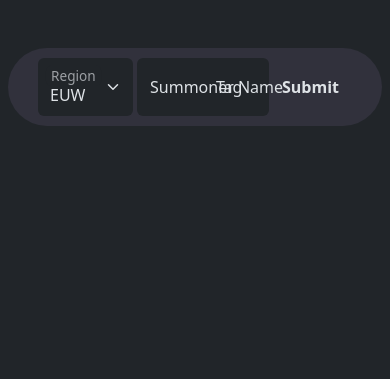
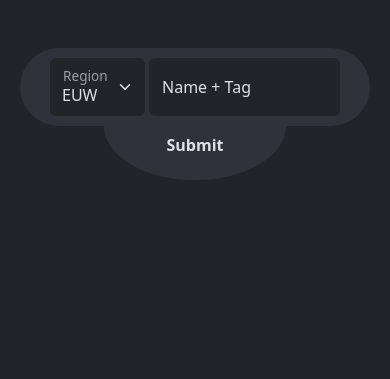
Before and after one commit to krathus88/LoL-Personal-Review, a Django app: page / in a window 390 px wide. Shown: the part 61-440 px from the top of the page. Run offline with Django 5.2, Linux system fonts and the light colour scheme.

Commit message:
[DEV]: Updated CSS for "home" to make it mobile friendly

```diff
--- a/home/static/landingPage.css
+++ b/home/static/landingPage.css
@@ -1,16 +1,28 @@
-#region {
-    width: 150px;
+main #region {
+    width: 95px;
 }
 
-main .region-label {
-    display: block;
+main #region-mobile {
+    width: 95px;
 }
 
-main .search-container {
-    background-color: #31313c; /* Change as per your design */
-    border-radius: 50px; /* Adjust to make it look like a cylinder */
-    padding: 10px 30px; /* Adjust as per your design */
-    width: fit-content; /* Adjust as per your design */
+main .form-desktop {
+    background-color: #31313c;
+    width: fit-content;
+    border-radius: 50px;
+    padding: 10px 30px;
+}
+
+main .form-mobile {
+    display: none !important;
+}
+
+main .search-container .form-desktop-name {
+    width: 125%;
+}
+
+main .search-container .form-desktop-tag {
+    width: 75%;
 }
 
 main .form-control {
@@ -21,3 +33,54 @@ main .form-control {
 main .form-select {
     border: none;
 }
+
+main .search-container .form-mobile {
+    display: none;
+    width: 100%;
+}
+
+@media (max-width: 991px) {
+    main .form-desktop {
+        background-color: inherit;
+        width: 100%;
+    }
+
+    main .search-container {
+        background-color: #31313c;
+        border-radius: 50px;
+        padding: 10px 30px;
+        z-index: 100;
+    }
+
+    /* Add styling for the half-moon background on the button */
+    main .container button::before {
+        content: '';
+        position: absolute;
+        width: 225%;
+        height: 300%;
+        background: conic-gradient(from 90deg, #31313c 50%, transparent 50%);
+        border-radius: 50%;
+        z-index: -1;
+        left: -62.5%;
+        top: -152%;
+    }
+
+    main .container button {
+        position: relative;
+        z-index: 1;
+    }
+}
+
+@media (max-width: 767px) {
+    main .form-desktop {
+        display: none !important;
+    }
+
+    main .form-mobile {
+        display: flex !important;
+    }
+
+    main .search-container {
+        width: 100%;
+    }
+}
--- a/home/templates/landingPage.html
+++ b/home/templates/landingPage.html
@@ -3,8 +3,10 @@
 {% load static %}
 <link rel="stylesheet" href="{% static 'landingPage.css' %}?{% now "U" %}" />
 <main>
-    <form class="search-container container d-flex justify-content-center mt-5" role="search" method="GET" action="{% url 'submit_summoner' %}">
+    <!-- Form Desktop -->
+    <form class="container form-desktop d-flex flex-lg-row flex-column align-items-center justify-content-center mt-5" role="search" method="GET" action="{% url 'submit_summoner' %}">
     {% csrf_token %}
+        <div class="search-container d-flex flex-row">
             <div class="form-floating me-1" bis_skin_checked="1">
                 <select class="form-select" id="region" name="region" aria-label="Region" required>
                     <option>EUW</option>
@@ -24,15 +26,48 @@
                     <option>VN</option>
                     <option>TH</option>
                 </select>
-            <label for="floatingInput">Region</label>
+                <label for="region">Region</label>
             </div>
-        <div class="form-floating " bis_skin_checked="1">
-            <input type="text" class="form-control rounded-start" id="floatingInputName" name="summoner_name" placeholder="Summoner Name" aria-label="Search Summoner Name" maxlength="16" required>
-            <label for="floatingInput">Summoner Name</label>
+            <div class="form-floating form-desktop-name" bis_skin_checked="1">
+                <input type="text" class="form-control rounded-start" id="floatingInputName" name="summoner_name" placeholder="Name" aria-label="Search Summoner Name" maxlength="16" required>
+                <label for="floatingInputName">Name</label>
             </div>
-        <div class="form-floating " bis_skin_checked="1">
-            <input type="text" class="form-control rounded-end" id="floatingInputTag" name="summoner_tag" placeholder="Tag" aria-label="Search Summoner Tag" maxlength="5" required oninput="this.value = this.value.toUpperCase()">
-            <label for="floatingInput">Tag</label>
+            <div class="form-floating form-desktop-tag" bis_skin_checked="1">
+                <input type="text" class="form-control rounded-end" id="floatingInputTag" name="summoner_tag" oninput="this.value = this.value.toUpperCase()" placeholder="Tag" aria-label="Search Summoner Tag" maxlength="5" required>
+                <label for="floatingInputTag">Tag</label>
+            </div>
+        </div>
+        <button type="submit" class="btn fw-bold">Submit</button>
+    </form>
+    <!-- Form Mobile -->
+    <form class="container form-mobile d-flex flex-column align-items-center justify-content-center mt-5" role="search" method="GET" action="{% url 'submit_summoner_header' %}">
+        {% csrf_token %}
+            <div class="search-container d-flex flex-row">
+                <div class="form-floating me-1" bis_skin_checked="1">
+                    <select class="form-select" id="region-mobile" name="region" aria-label="Region" required>
+                        <option>EUW</option>
+                        <option>EUNE</option>
+                        <option>NA</option>
+                        <option>KR</option>
+                        <option>JP</option>
+                        <option>OCE</option>
+                        <option>BR</option>
+                        <option>LAS</option>
+                        <option>LAN</option>
+                        <option>RU</option>
+                        <option>TR</option>
+                        <option>SG</option>
+                        <option>PH</option>
+                        <option>TW</option>
+                        <option>VN</option>
+                        <option>TH</option>
+                    </select>
+                    <label for="region-mobile">Region</label>
+                </div>
+                <div class="form-floating form-mobile" bis_skin_checked="1">
+                    <input type="text" class="form-control rounded" id="floatingInputNameTag" name="summoner_name_tag" placeholder="Name" aria-label="Search Summoner Name" maxlength="16" required>
+                    <label for="floatingInputNameTag">Name + Tag</label>
+                </div>
             </div>
             <button type="submit" class="btn fw-bold">Submit</button>
         </form>
--- a/home/views.py
+++ b/home/views.py
@@ -10,6 +10,7 @@ def submit_summoner(request):
         region = request.GET["region"]
         summoner_name = request.GET["summoner_name"]
         summoner_tag = request.GET["summoner_tag"]
+
         return redirect(
             "summoner_detail",
             region=region,
@@ -21,7 +22,7 @@ def submit_summoner(request):
 def submit_summoner_header(request):
     if request.method == "GET":
         region = request.GET["region"]
-        summoner_name_tag = request.GET["summoner_name"]
+        summoner_name_tag = request.GET["summoner_name_tag"]
 
         # there is more than one # in summoner name
         if summoner_name_tag.count("#") > 1:
--- a/static/header.css
+++ b/static/header.css
@@ -1,4 +1,4 @@
-#region {
+header #region {
     max-width: 95px;
     padding-right: 1.5rem;
 }
--- a/templates/base.html
+++ b/templates/base.html
@@ -29,7 +29,7 @@
     {% block header %}
     <link rel="stylesheet" href="{% static 'header.css' %}?{% now "U" %}" />
     <header>
-        <nav class="navbar navbar-expand-md  border-bottom">
+        <nav class="navbar navbar-expand-md border-bottom">
             <div class="container-fluid" bis_skin_checked="1">
                 <!-- Main Icon -->
                 <a class="navbar-brand" href="{% url 'home_page' %}">
@@ -104,7 +104,7 @@
                             <option>TH</option>
                         </select>
                         <!-- Summoner Name + Tag -->
-                        <input id="summonerSearch" type="text" name="summoner_name" class="form-control rounded-end flex-grow-1" maxlength="22" placeholder="ex: Summ#EUW" autocomplete="off" aria-label="Search Summoner Header" required />
+                        <input id="summonerSearch" type="text" name="summoner_name_tag" class="form-control rounded-end flex-grow-1" maxlength="22" placeholder="ex: Summ#EUW" autocomplete="off" aria-label="Search Summoner Header" required />
                     </form>
                 </div>
             </div>
```
Also changed, not shown: other parts of static/header.css (+4 -4 lines), summoner/static/summoner.css (+13 -14 lines), summoner/templates/summoner.html (+8 -1 lines). Lines whose indentation alone changed are shown as unchanged.
